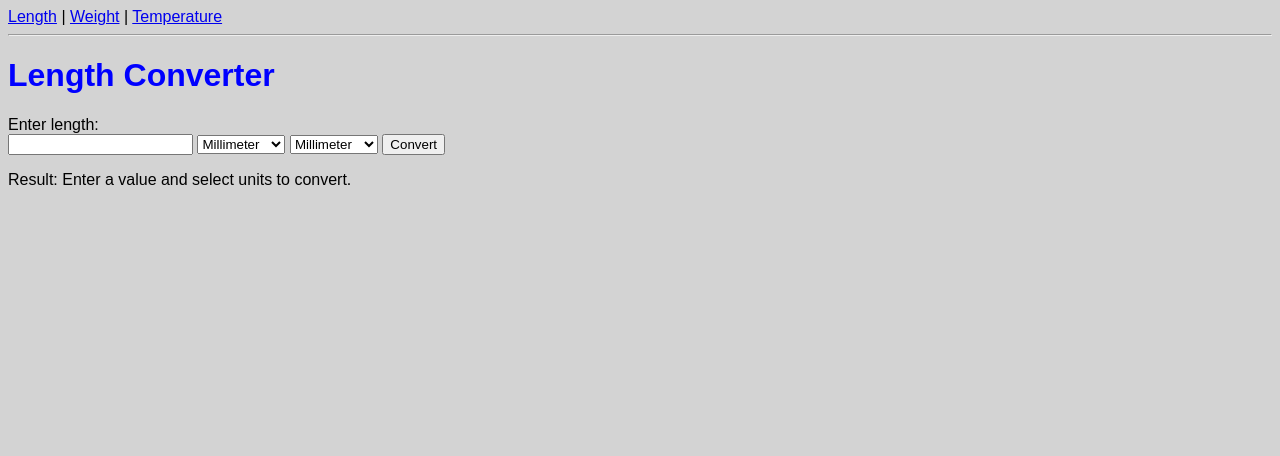
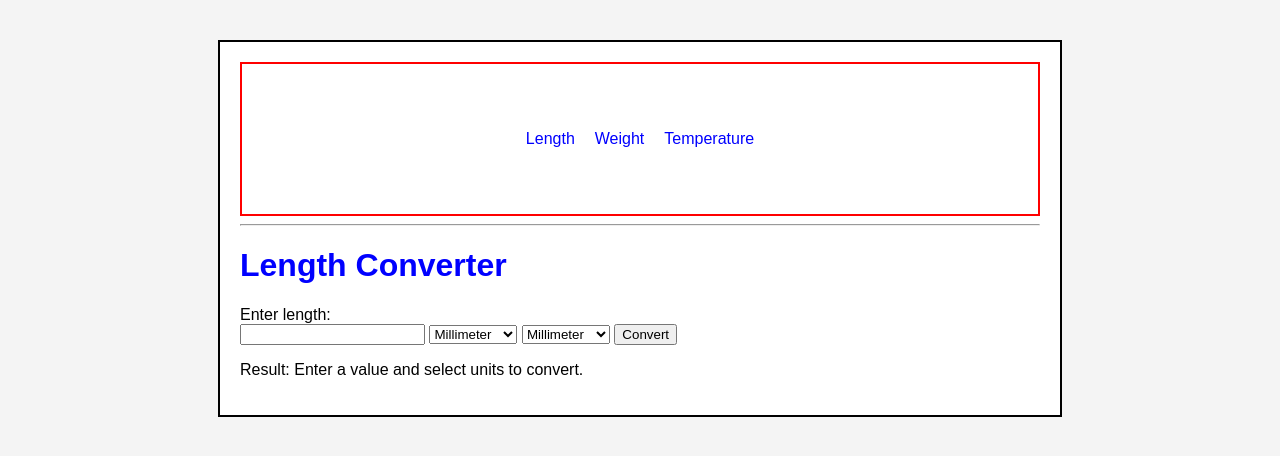
Before and after one commit to Dznnm/FLASKweb_UnitConverter, a Flask app: page / in a window 1280 px wide. Shown: the top 456 px of the page. Run offline with Flask 3, Linux system fonts and the light colour scheme.

Commit message:
added div class container for css

```diff
--- a/static/css/style.css
+++ b/static/css/style.css
@@ -1,8 +1,30 @@
 body {
-    background-color: lightgray;
-    font-family: Arial;
+    background-color: #f4f4f4;
+    font-family: Arial, sans-serif;
 }
 
 h1 {
     color: blue;
 }
+
+.container {
+    max-width: 800px;
+    margin: 40px auto;
+    background-color: white;
+    padding: 20px;
+    border: 2px solid black;
+}
+
+nav {
+    display: flex;
+    justify-content: center;
+    gap: 20px;
+    height: 150px;
+    align-items: center;
+    border: 2px solid red;
+}
+
+a {
+    text-decoration: none;
+    color: blue;
+}
--- a/templates/base.html
+++ b/templates/base.html
@@ -7,16 +7,19 @@
     </head>
     <body>
 
-        <nav>
-            <a href="{{ url_for('length') }}">Length</a> |
-            <a href="{{ url_for('weight') }}">Weight</a> |
-            <a href="{{ url_for('temperature') }}">Temperature</a>
-        </nav>
+        <div class="container">
+
+            <nav>
+                <a href="{{ url_for('length') }}">Length</a>
+                <a href="{{ url_for('weight') }}">Weight</a>
+                <a href="{{ url_for('temperature') }}">Temperature</a>
+            </nav>
 
         <hr>
 
         {% block content %}
         {% endblock %}
 
+        </div>
     </body>
 </html>
```
